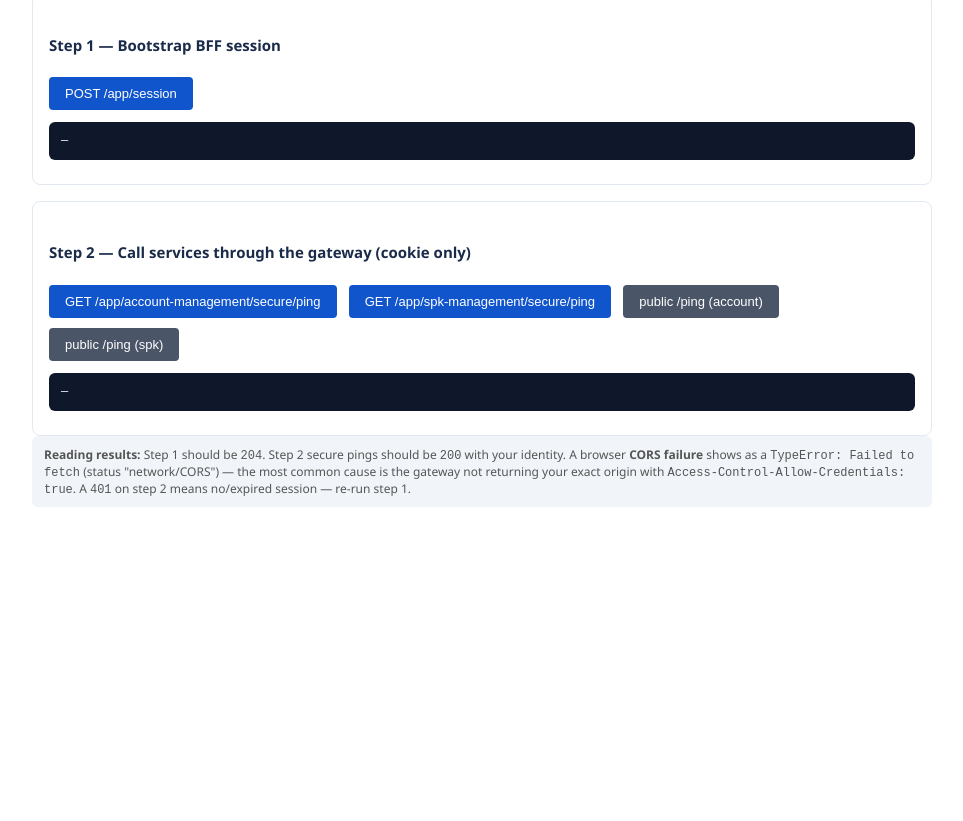
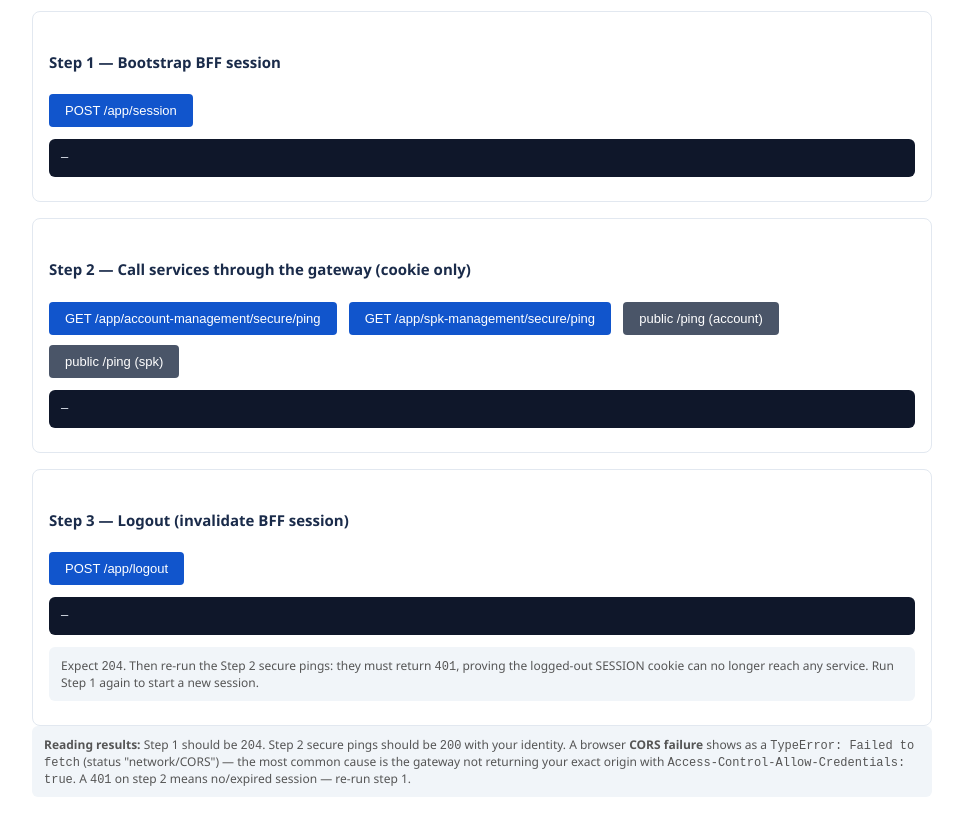
Before and after one commit to Ishanpandya10/test-auth-server-ui, a plain HTML site: page bff-flow-tester.html in a window 1280 px wide. Shown: the part 380-1201 px from the top of the page, without its empty margins (158-1121 px from the left). Before the commit the page ends 911 px from the top, so only its background shows below. Drawn offline with Linux system fonts and the light colour scheme.

Commit message:
Logout flow and added image

```diff
--- a/bff-flow-tester.html
+++ b/bff-flow-tester.html
@@ -27,7 +27,8 @@
   <p class="hint">
     Tests the full browser flow: <b>POST /app/session</b> (exchange legacy
     auth_token → JWT, set SESSION cookie), then secured pings to
-    <b>account-management</b> and <b>spk-management</b> through the gateway.
+    <b>account-management</b> and <b>spk-management</b> through the gateway, then
+    <b>POST /app/logout</b> to confirm the session stops working.
     Every call uses <code>credentials: "include"</code>, so this exercises the real
     CORS + cookie path. Serve this file over the <b>same scheme</b> you use for the
     gateway (HTTPS in UAT/PROD; the SESSION cookie is <code>Secure</code> and will be
@@ -64,6 +65,18 @@
     <button class="secondary" onclick="pingPublic('account-management')">public /ping (account)</button>
     <button class="secondary" onclick="pingPublic('spk-management')">public /ping (spk)</button>
     <pre id="s2out">—</pre>
+  </div>
+
+  <div class="step">
+    <h2>Step 3 — Logout (invalidate BFF session)</h2>
+    <button onclick="logout()">POST /app/logout</button>
+    <span id="s3status"></span>
+    <pre id="s3out">—</pre>
+    <p class="hint">
+      Expect <code>204</code>. Then re-run the Step 2 secure pings: they must return
+      <code>401</code>, proving the logged-out SESSION cookie can no longer reach any
+      service. Run Step 1 again to start a new session.
+    </p>
   </div>
 
   <div class="hint">
@@ -107,6 +120,20 @@
       }
     }
 
+    async function logout() {
+      const st = document.getElementById('s3status');
+      try {
+        const res = await fetch(gw() + '/app/logout', { method: 'POST', credentials: 'include' });
+        st.innerHTML = `<span class="${statusClass(res.status === 204)}">HTTP ${res.status}</span>`;
+        show('s3out', `POST /app/logout → ${res.status} ${res.statusText}`,
+             res.status === 204 ? 'Session invalidated. Re-run the Step 2 secure pings: expect 401.'
+                                : await res.text());
+      } catch (e) {
+        st.innerHTML = '<span class="err">network/CORS failure</span>';
+        show('s3out', 'POST /app/logout → FAILED (likely CORS or mixed HTTP/HTTPS)', String(e));
+      }
+    }
+
     async function ping(service) {
       await call('GET /app/' + service + '/secure/ping', gw() + '/app/' + service + '/secure/ping');
     }
```
Also changed, not shown: smvs-auth-flow.svg (added), 1 other file.
